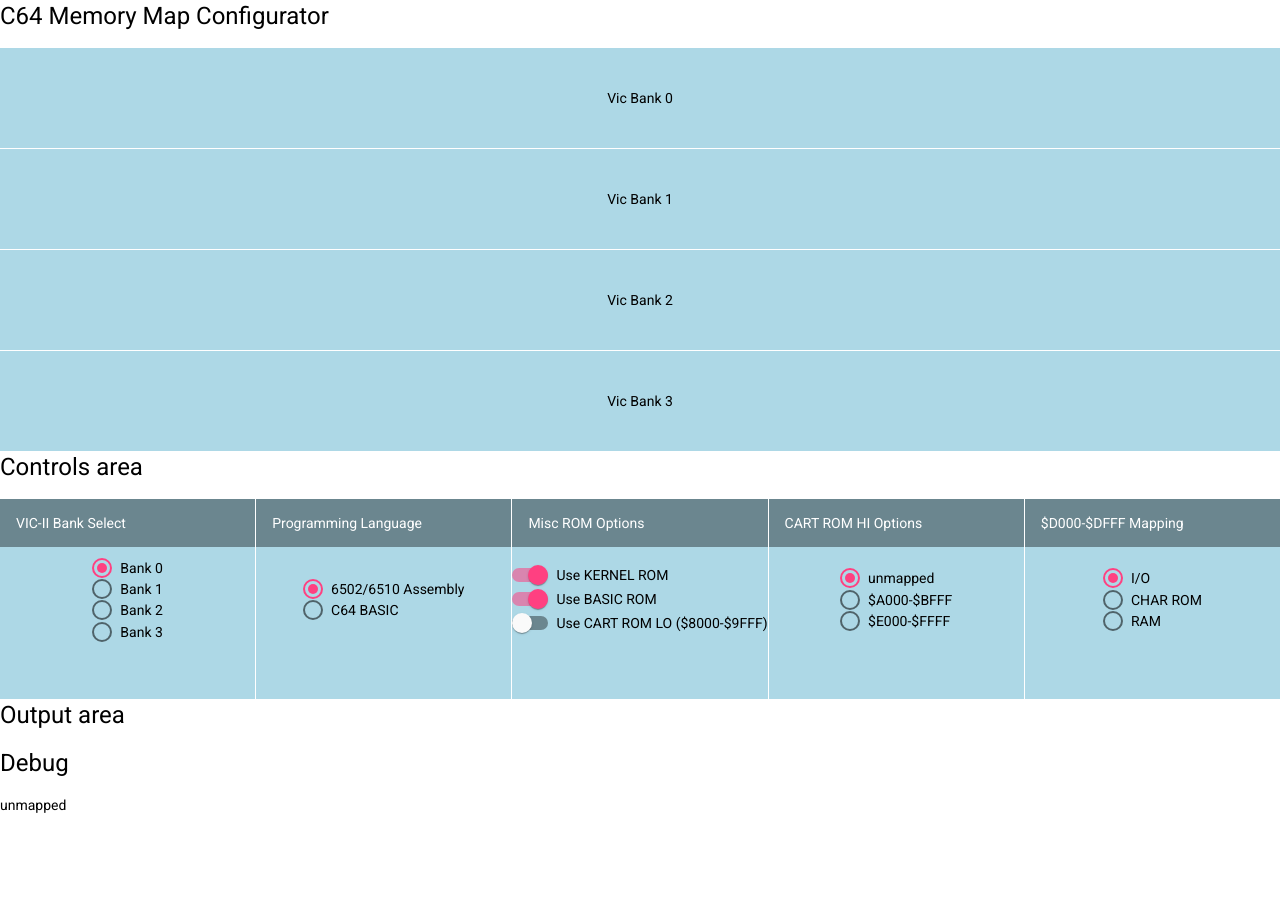
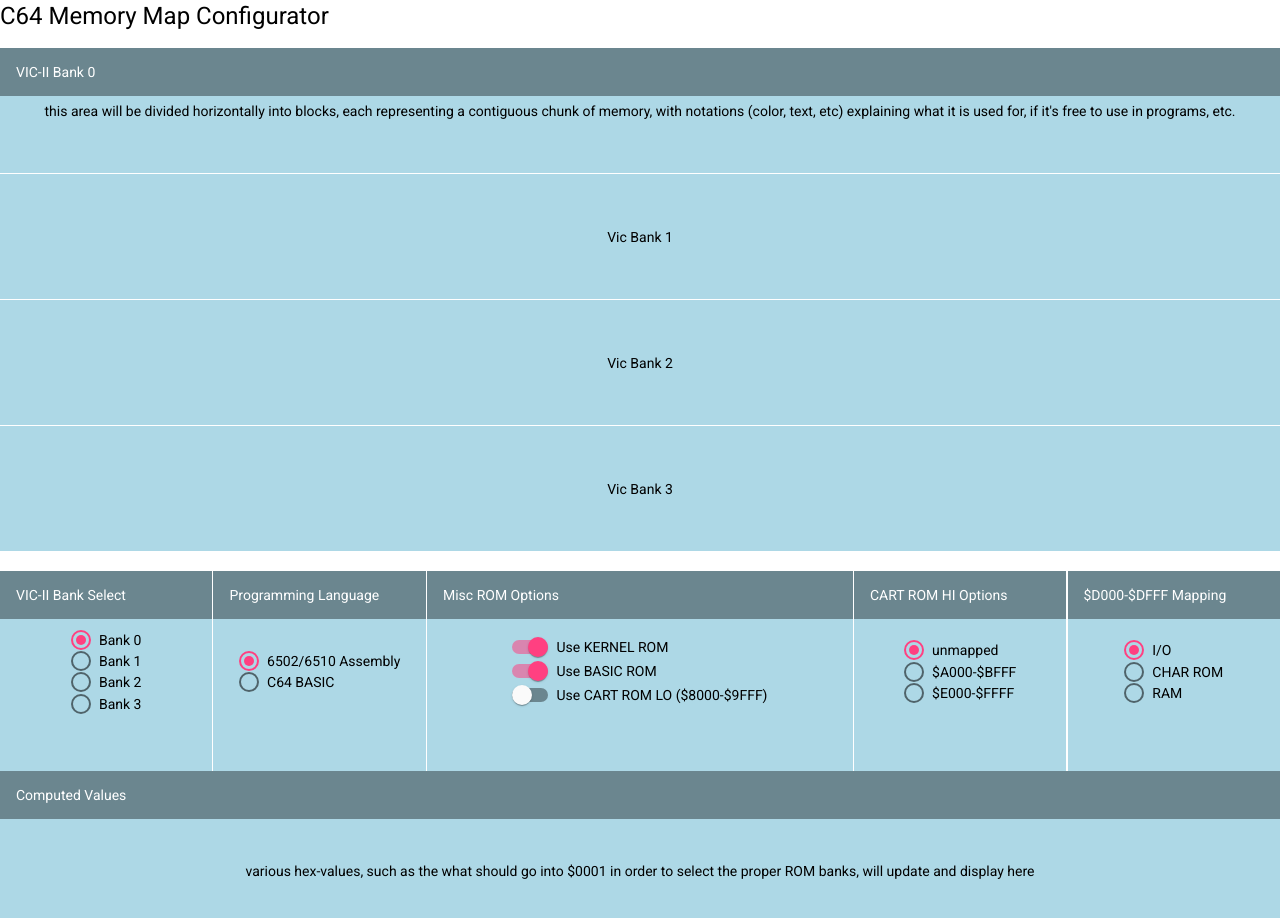
Before and after one commit to lewisb42/c64-memmap-tool, an Angular app: page / in a window 1280 px wide. Shown: the top 918 px of the page. Before the commit the page ends 815 px from the top, so only its background shows below. Built offline with nearby package versions, Linux system fonts and the light colour scheme.

Commit message:
stylistic changes, some with placeholders describing what's to come

```diff
--- a/src/app/memmap-configurator/memmap-configurator.component.html
+++ b/src/app/memmap-configurator/memmap-configurator.component.html
@@ -1,14 +1,14 @@
-<mat-grid-list cols="1" rowHeight="100px">
-    <mat-grid-tile>Vic Bank 0</mat-grid-tile>
+<mat-grid-list cols="1" rowHeight="125px">
+    <mat-grid-tile>
+      <mat-grid-tile-header>VIC-II Bank 0</mat-grid-tile-header>
+      this area will be divided horizontally into blocks, each representing a contiguous chunk of memory, with notations (color, text, etc) explaining what it is used for, if it's free to use in programs, etc.
+    </mat-grid-tile>
     <mat-grid-tile>Vic Bank 1</mat-grid-tile>
     <mat-grid-tile>Vic Bank 2</mat-grid-tile>
     <mat-grid-tile>Vic Bank 3</mat-grid-tile>
 </mat-grid-list>
 
-
-<h1>Controls area</h1>
-
-<mat-grid-list cols="5" rowHeight="200px">
+<mat-grid-list cols="6" rowHeight="200px" id="controls-area">
     <mat-grid-tile>
         <mat-grid-tile-header>VIC-II Bank Select</mat-grid-tile-header>
         <mat-radio-group
@@ -36,7 +36,7 @@
         </mat-radio-group>
     </mat-grid-tile>
 
-    <mat-grid-tile>
+    <mat-grid-tile colspan="2">
         <mat-grid-tile-header>Misc ROM Options</mat-grid-tile-header>
         <div class="rom-bank-options">
             <mat-slide-toggle
@@ -87,9 +87,9 @@
 
 </mat-grid-list>
 
-
-<h1>Output area</h1>
-
-<h1>Debug</h1>
-
-{{ cartRomHi }}
+<mat-grid-list cols="1" rowHeight="200px" id="output-area">
+  <mat-grid-tile>
+        <mat-grid-tile-header>Computed Values</mat-grid-tile-header>
+        various hex-values, such as the what should go into $0001 in order to select the proper ROM banks, will update and display here
+    </mat-grid-tile>
+</mat-grid-list>
--- a/src/app/memmap-configurator/memmap-configurator.component.scss
+++ b/src/app/memmap-configurator/memmap-configurator.component.scss
@@ -13,3 +13,7 @@
   flex-direction: column;
   align-items: flex-start;
 }
+
+#controls-area {
+  margin-top: 20px;
+}
```
